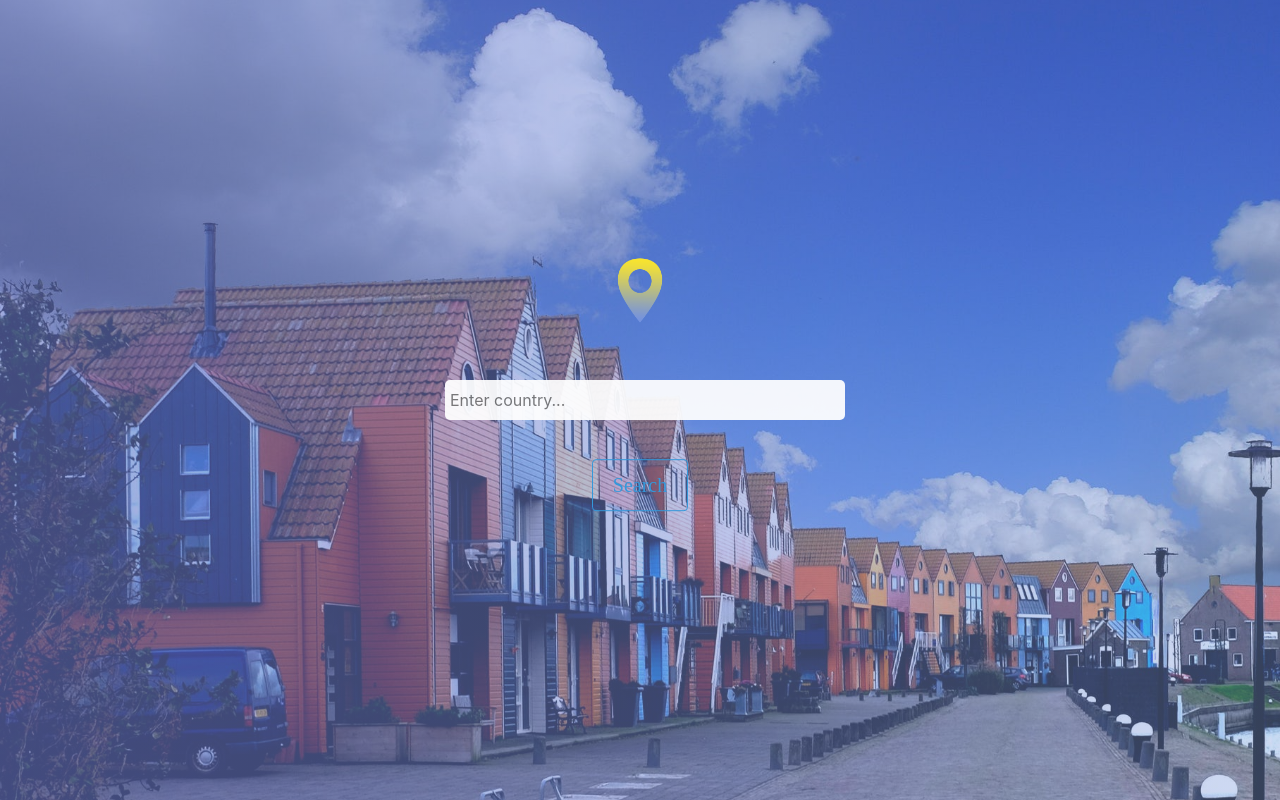
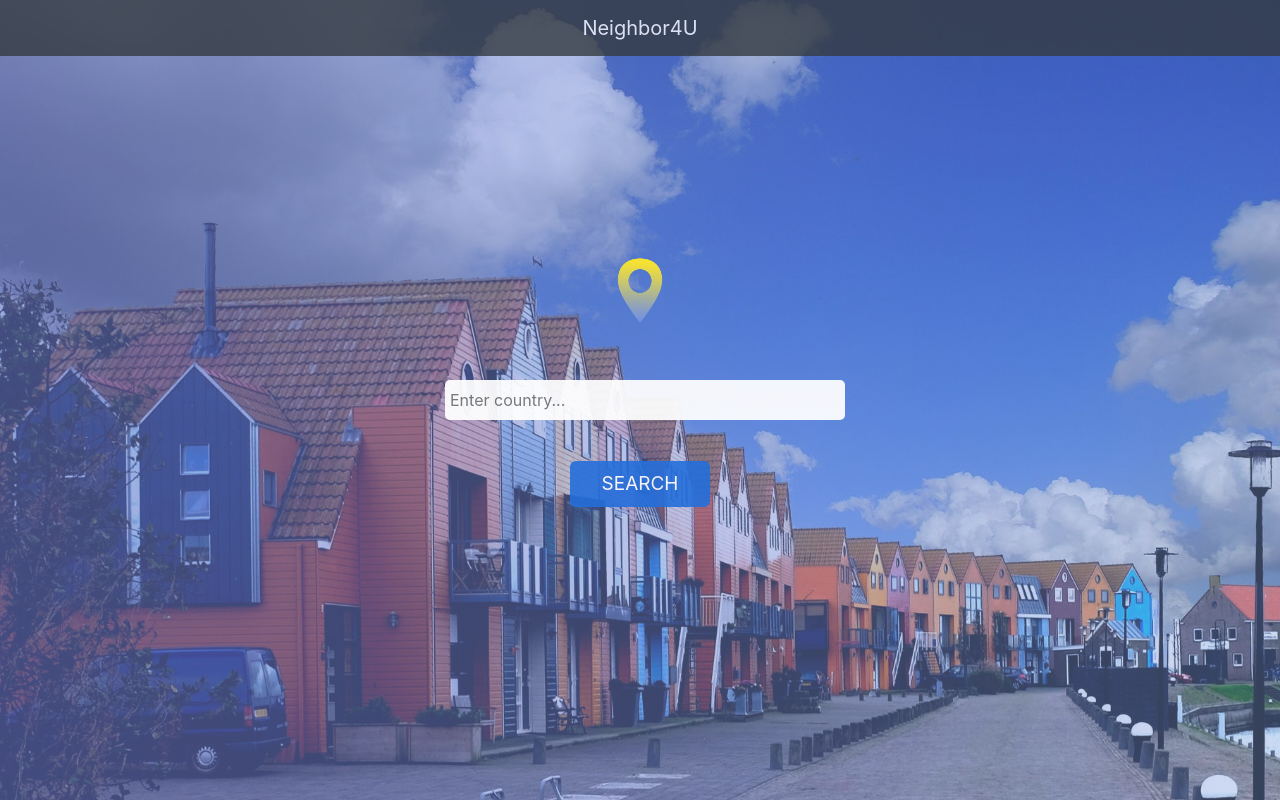
Before and after one commit to verbatim144/neighbor-app, an Angular app in the folder neighbor-frontend/: page /add in a window 1280 px wide. Built offline with nearby package versions, Linux system fonts and the light colour scheme.

Commit message:
Add navbar and add animation to button

```diff
--- a/neighbor-frontend/src/app/home/home.component.css
+++ b/neighbor-frontend/src/app/home/home.component.css
@@ -11,6 +11,15 @@ body{
   background-size: cover;
   background-position: center;
   overflow: hidden;
+}
+
+.navbar{
+  filter: opacity(80%);
+}
+
+.navbar-brand{
+ margin-left: auto;
+  margin-right: auto;
 }
 
 .container {
@@ -40,44 +49,51 @@ body{
   transform: translateY(-35%);
 }
 
-.btn{
-  border: 1px solid #3498db;
-  background: none;
-  padding: 10px 20px;
-  font-size: 20px;
-  font-family: "SansSerif";
+.button-search{
+  border-radius: 6px;
+  background-color: #246edb;
+  border: none;
+  color: white;
+  text-align: center;
+  font-size: 19px;
+  width:  140px;
+  height: 46px;
+  transition: all 0.5s;
   cursor: pointer;
-  transition: 0.8s;
+  margin: 5px;
   position: absolute;
-  overflow: hidden;
-  top: 60%;
-  -ms-transform: translateY(-40%);
-  transform: translateY(-40%);
+  top: 57%;
+  filter: opacity(90%);
 }
-.button-search{
-  color: #3498db;
+
+.button-search span {
+  cursor: pointer;
+  display: inline-block;
+  position: relative;
+  transition: 0.5s;
+}
+
+.button-search span:after{
+  content: '\00bb';
+  position: absolute;
+  opacity: 0;
+  top: 0;
+  right: -20px;
+  transition: 0.5s;
 
 }
-.button-search:hover{
-  color: #ff003d;
+
+.button-search:hover span{
+  padding-right: 25px;
 }
 
-.button-search::before{
-  content:"";
-  position: absolute;
-  left: 0;
-  width: 100%;
-  height: 0%;
-  background: #3498db;
-  z-index: -1;
-  transition: 0.8ms;
+.button-search:hover span:after{
+  opacity: 1;
+  right: 0;
+
 }
 
-.button-search::before{
-  top: 0;
-  border-radius: 0 0 50% 50%;
+.button-search:hover {
+  background-color: #8392ff;
+  transition: 0.8s;
 }
-
-.button-search:hover::before{
-  height: 180%;
-}
--- a/neighbor-frontend/src/app/home/home.component.html
+++ b/neighbor-frontend/src/app/home/home.component.html
@@ -1,7 +1,10 @@
 <body>
+<nav class="navbar navbar-dark bg-dark">
+  <a class="navbar-brand" href="#">Neighbor4U</a>
+</nav>
 <div class="container">
   <img class="img-location" style="width: 68px; height: 70px" src="../../assets/location.png">
   <input type="text" class="input-country" placeholder="Enter country...">
-  <button class="btn button-search">Search</button>
+  <button class="button-search"><span>SEARCH</span></button>
 </div>
 </body>
```
